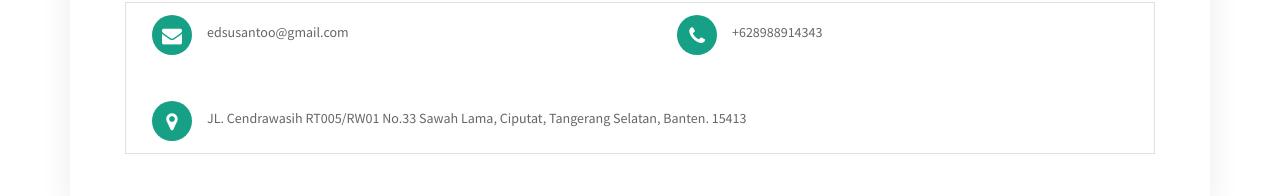
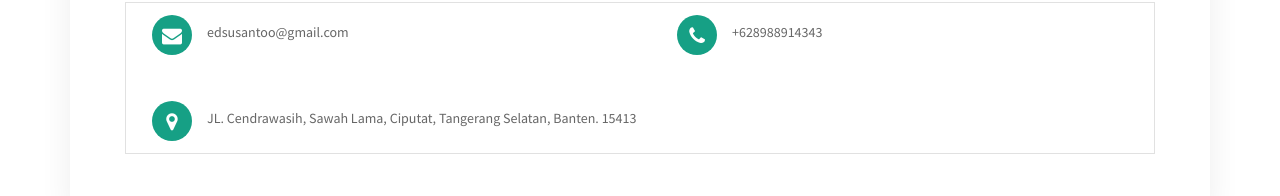
Before and after one commit to edsusantoo/edsusantoo.github.io, a plain HTML site: page index.html in a window 1280 px wide. Shown: the part 2540-2736 px from the top of the page. Drawn offline with Linux system fonts and the light colour scheme; files whose address does not match are found by name.

Commit message:
update alamat

```diff
--- a/index.html
+++ b/index.html
@@ -316,7 +316,7 @@
                       <div class="contact-icon">
                         <i class="fa fa-map-marker"></i>
                       </div>
-                      <p>JL. Cendrawasih RT005/RW01 No.33 Sawah Lama, Ciputat, Tangerang Selatan, Banten. 15413</p>
+                      <p>JL. Cendrawasih, Sawah Lama, Ciputat, Tangerang Selatan, Banten. 15413</p>
                     </div>
                   </div>
                 </div>
```
